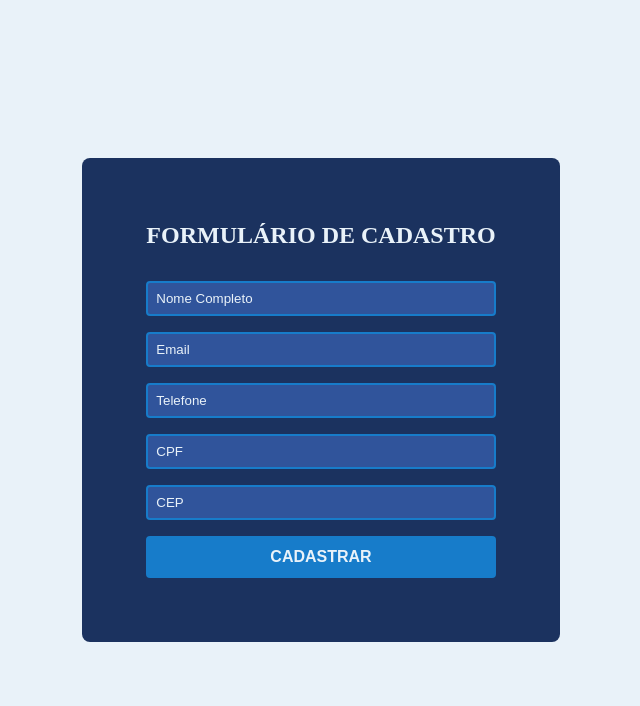
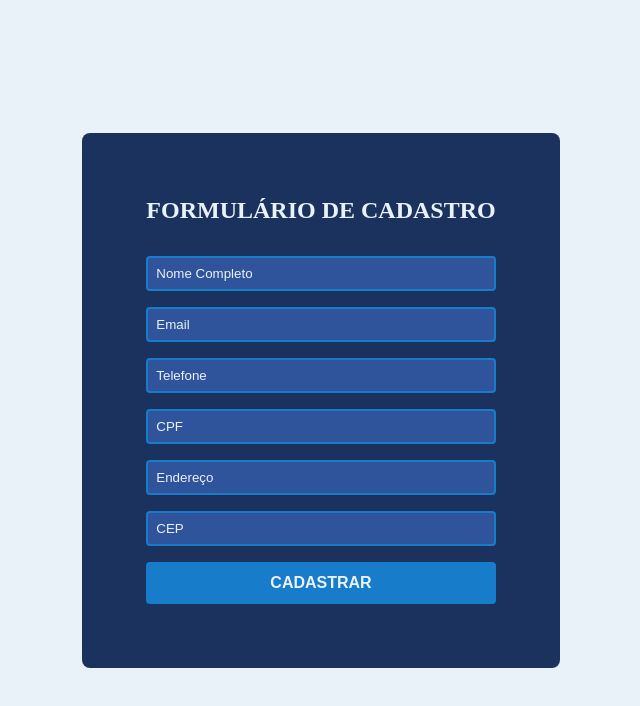
Before and after one commit to MBrayanS/Exercicios-da-EBAC, a plain HTML site: page index.html in a window 1280 px wide. Shown: the whole page, without its empty margins (319-959 px from the left). Drawn offline with nearby package versions, Linux system fonts and the light colour scheme.

Commit message:
FIX: Faltou o campo de endereço

```diff
--- a/assets/scripts/main.js
+++ b/assets/scripts/main.js
@@ -11,6 +11,7 @@ $(document).ready(() => {
             nomeCompleto: { required: true },
             email: { required: true, email: true },
             telefone: { required: true, minlength: 15 },
+            endereco: { required: true },
             cpf: { required: true, minlength: 14 },
             cep: { required: true, minlength: 9 }
         },
@@ -28,6 +29,7 @@ $(document).ready(() => {
                 required: modeloDeMensagemParaRequired('CPF'),
                 minlength: modeloDeMensagemParaInvalido('CPF')
             },
+            endereco: modeloDeMensagemParaRequired('endereço'),
             cep: {
                 required: modeloDeMensagemParaRequired('CEP'),
                 minlength: modeloDeMensagemParaInvalido('CEP')
--- a/index.html
+++ b/index.html
@@ -31,6 +31,10 @@
                 <input type="text" name="cpf" id="cpf" placeholder="CPF">
             </label>
 
+            <label for="endereco">
+                <input type="text" name="endereco" id="endereco" placeholder="Endereço">
+            </label>
+
             <label for="cep">
                 <input type="text" name="cep" id="cep" placeholder="CEP">
             </label>
```
